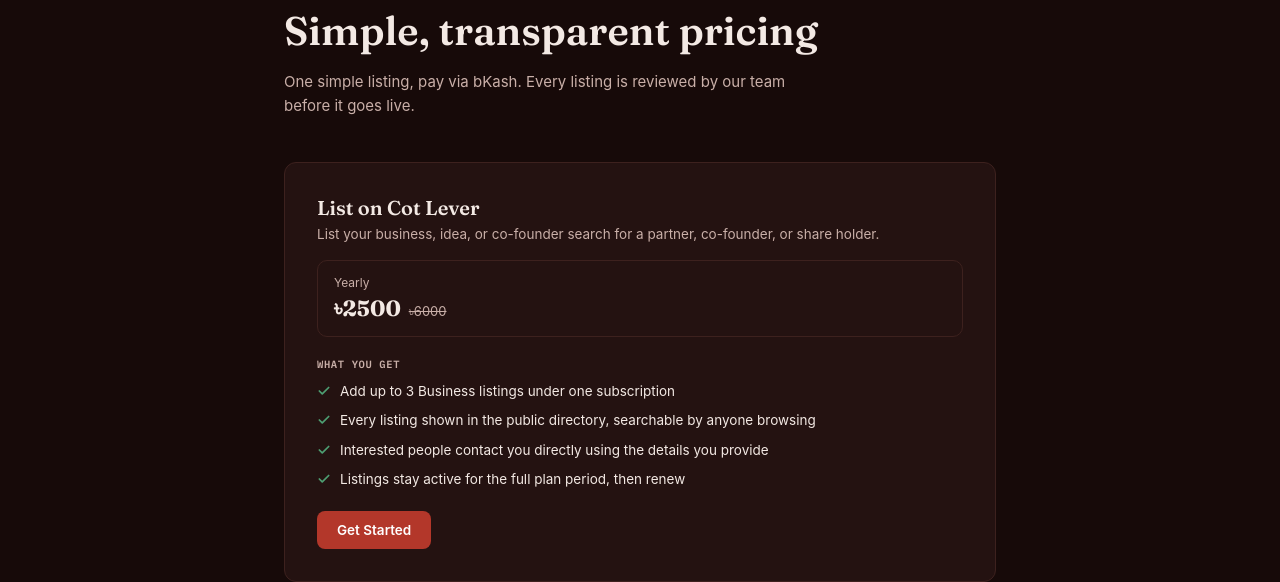
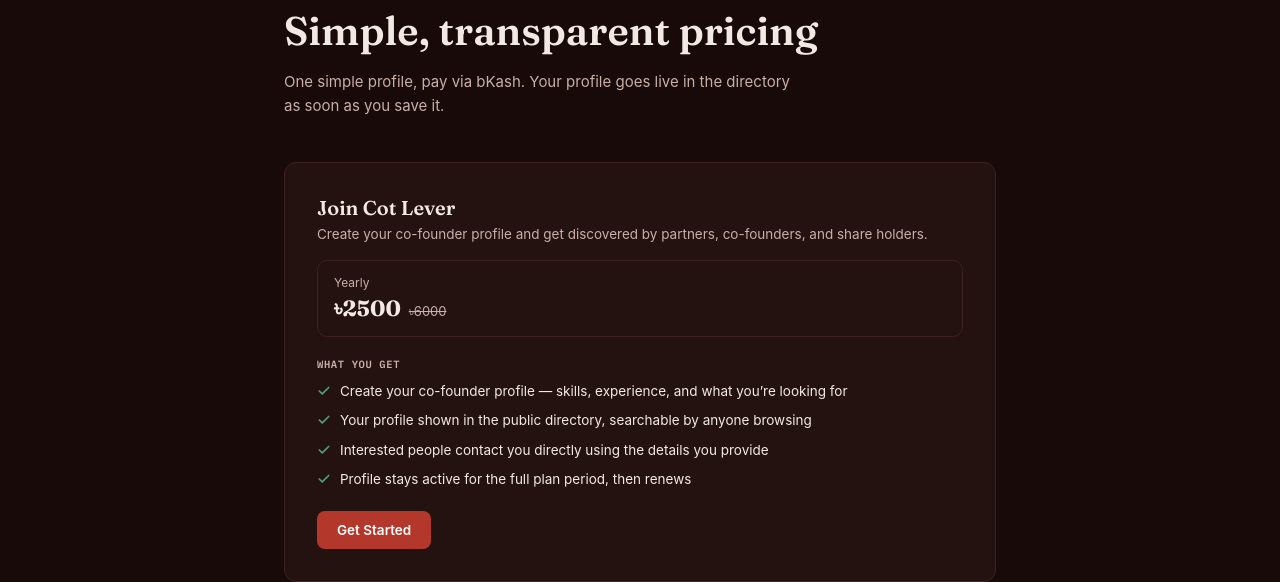
Before and after one commit to cotlevercom-ship-it/grocery-now, a Next.js app: page /pricing in a window 1280 px wide. Shown: the part 141-723 px from the top of the page. Built offline with nearby package versions, Linux system fonts and the light colour scheme; no server answers; the database is empty.

Commit message:
Update marketing copy from listing-era to co-founder profile model (pricing, why-use-cotlever, homepage/layout metadata)

```diff
--- a/app/how-it-works/layout.js
+++ b/app/how-it-works/layout.js
@@ -1,6 +1,6 @@
 export const metadata = {
   title: 'How It Works | Cot Lever',
-  description: 'How Cot Lever works — list your business, connect with partners, or find a co-founder for your next venture.',
+  description: 'How Cot Lever works — create your profile, connect with partners, or find a co-founder for your next venture.',
   alternates: {
     canonical: '/how-it-works',
   },
--- a/app/layout.js
+++ b/app/layout.js
@@ -30,7 +30,7 @@ const plexMono = IBM_Plex_Mono({
 export const metadata = {
   metadataBase: new URL('https://cotlever.com'),
   title: 'Cot Lever',
-  description: 'Find a co-founder, partner, or share holder — list your business today.',
+  description: 'Find a co-founder, partner, or share holder — create your profile today.',
   alternates: {
     canonical: '/',
   },
--- a/app/page.js
+++ b/app/page.js
@@ -5,7 +5,7 @@ const jsonLd = {
   '@type': 'Organization',
   name: 'Cot Lever',
   url: 'https://cotlever.com',
-  description: 'Find a co-founder, partner, or share holder — list your business today.',
+  description: 'Find a co-founder, partner, or share holder — create your profile today.',
 }
 
 export default function Home() {
--- a/app/pricing/page.js
+++ b/app/pricing/page.js
@@ -3,16 +3,16 @@ import Link from 'next/link'
 import { theme } from '@/lib/theme'
 
 const PLAN = {
-  name: 'List on Cot Lever',
-  tagline: 'List your business, idea, or co-founder search for a partner, co-founder, or share holder.',
+  name: 'Join Cot Lever',
+  tagline: 'Create your co-founder profile and get discovered by partners, co-founders, and share holders.',
   options: [
     { label: 'Yearly', regular: '৳6000', discount: '৳2500' },
   ],
   features: [
-    'Add up to 3 Business listings under one subscription',
-    'Every listing shown in the public directory, searchable by anyone browsing',
+    'Create your co-founder profile — skills, experience, and what you\u2019re looking for',
+    'Your profile shown in the public directory, searchable by anyone browsing',
     'Interested people contact you directly using the details you provide',
-    'Listings stay active for the full plan period, then renew',
+    'Profile stays active for the full plan period, then renews',
   ],
   cta: { label: 'Get Started', href: '/login' },
 }
@@ -32,7 +32,7 @@ export default function PricingPage() {
         }}>Simple, transparent pricing</h1>
 
         <p style={{ fontSize: '15px', color: theme.inkSoft, lineHeight: '1.6', marginBottom: '44px', maxWidth: '520px' }}>
-          One simple listing, pay via bKash. Every listing is reviewed by our team before it goes live.
+          One simple profile, pay via bKash. Your profile goes live in the directory as soon as you save it.
         </p>
 
         <div style={{
--- a/app/why-use-cotlever/page.js
+++ b/app/why-use-cotlever/page.js
@@ -125,7 +125,7 @@ export default function WhyUseCotleverPage() {
                     <div className={styles.pageIndex}>{p.n}</div>
                     <div className={styles.pageCopy}>
                       <h2>Ready to get <em>started</em>?</h2>
-                      <p>Create your profile and let the right people find you — see the full five-step process first if you like.</p>
+                      <p>Create your profile and let the right people find you — see how it works first if you like.</p>
                       <div
                         style={{ display: 'flex', gap: '16px', marginTop: '36px', flexWrap: 'wrap' }}
                         onClick={(e) => e.stopPropagation()}
```
